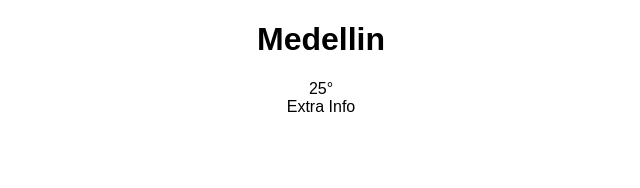
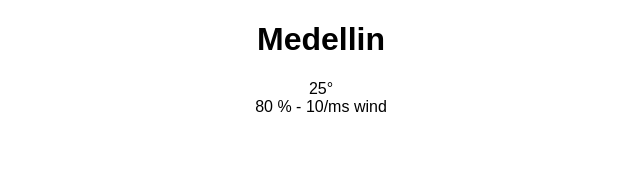
Before and after one commit to andresshare/reactjs_w_app, a React (Create React App) app: page / in a window 1280 px wide. Shown: the top 188 px of the page, without its empty margins (319-959 px from the left). Built offline with nearby package versions, Linux system fonts and the light colour scheme.

Commit message:
create  2  components modified parameters

```diff
--- a/src/components/Location.js
+++ b/src/components/Location.js
@@ -1,9 +1,6 @@
 import React from 'react'
 
-const Location = () =>(
-    <div>
-        <h1>Medellin</h1>
-    </div>
-
-)
+const Location = ({ city }) => {
+    return <div><h1>{city}</h1></div>
+}
 export default Location
--- a/src/components/WeatherData.js
+++ b/src/components/WeatherData.js
@@ -8,8 +8,8 @@ from './weatherTemperature'
 
 const WeatherData = () => (
     <div>
-        <WeatherTemperature></WeatherTemperature>
-        <WeatherExtraInfo></WeatherExtraInfo>
+        <WeatherTemperature  ></WeatherTemperature>
+        <WeatherExtraInfo humidity={80} wind={"10/ms"} > </WeatherExtraInfo>
 
     </div>
 )
--- a/src/components/WeatherLocation.js
+++ b/src/components/WeatherLocation.js
@@ -9,7 +9,7 @@ from './WeatherData'
 
 const  WeatherLocation = () =>(
     <div>
-        <Location></Location>
+        <Location city={"Medellin"}></Location>
         <WeatherData></WeatherData>
     </div>
 )
--- a/src/components/weatherExtraInfo.js
+++ b/src/components/weatherExtraInfo.js
@@ -1,8 +1,11 @@
 import React from 'react'
 
-const weatherExtraInfo = () =>
+const weatherExtraInfo = ({humidity,wind}) =>
 (
-    <h>Extra Info</h>
+    <div>
+        <span>{`${humidity} % - `}   </span>
+        <span>{`${wind} wind `}</span>
+    </div>
 )
 
 export default weatherExtraInfo
```
